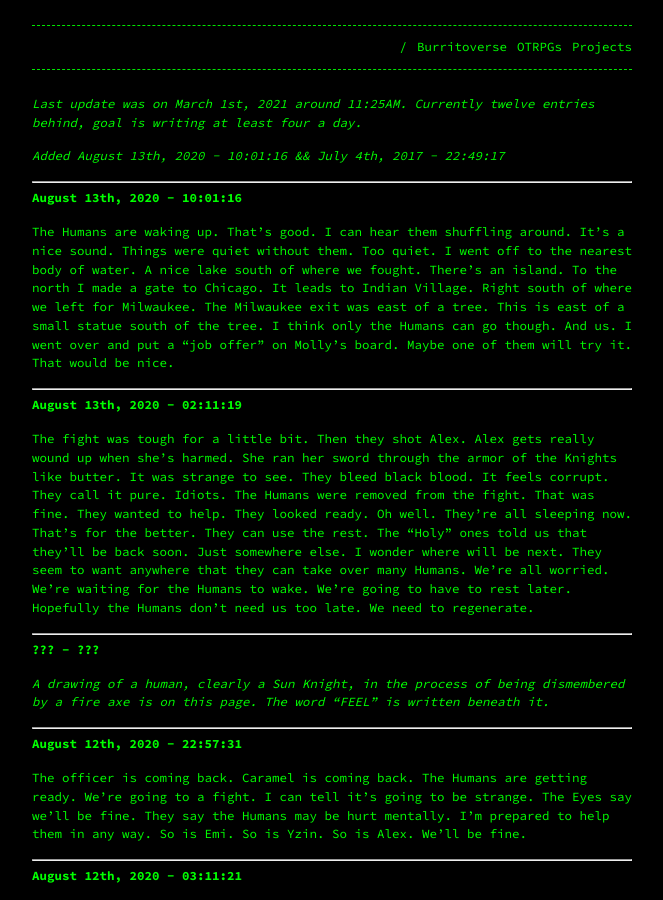
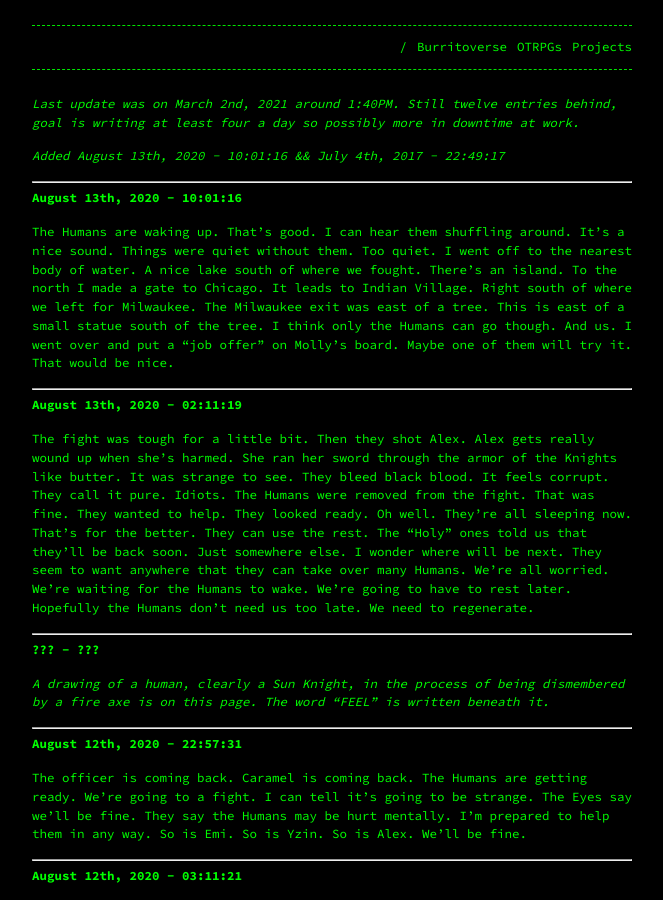
Before and after one commit to Terwilliger69105/69105.github.io, a Jekyll site: the page built from _pages/burritoverse/nimu.md, in a window 1280 px wide and 900 px high. Shown: the whole window, without its empty margins (308-971 px from the left). Built offline with Jekyll 4.4.1, drawn with Linux system fonts in a browser that asks for light colours; our own code applies the rules of GitHub Pages for plain Markdown files.

Commit message:
Update nimu.md

```diff
--- a/_pages/burritoverse/nimu.md
+++ b/_pages/burritoverse/nimu.md
@@ -3,7 +3,7 @@ title: "Nimu"
 permalink: /burritoverse/nimu/
 ---
 
-*Last update was on March 1st, 2021 around 11:25AM. Currently twelve entries behind, goal is writing at least four a day.*
+*Last update was on March 2nd, 2021 around 1:40PM. Still twelve entries behind, goal is writing at least four a day so possibly more in downtime at work.*
 
 *Added August 13th, 2020 - 10:01:16 && July 4th, 2017 - 22:49:17*
 
```
